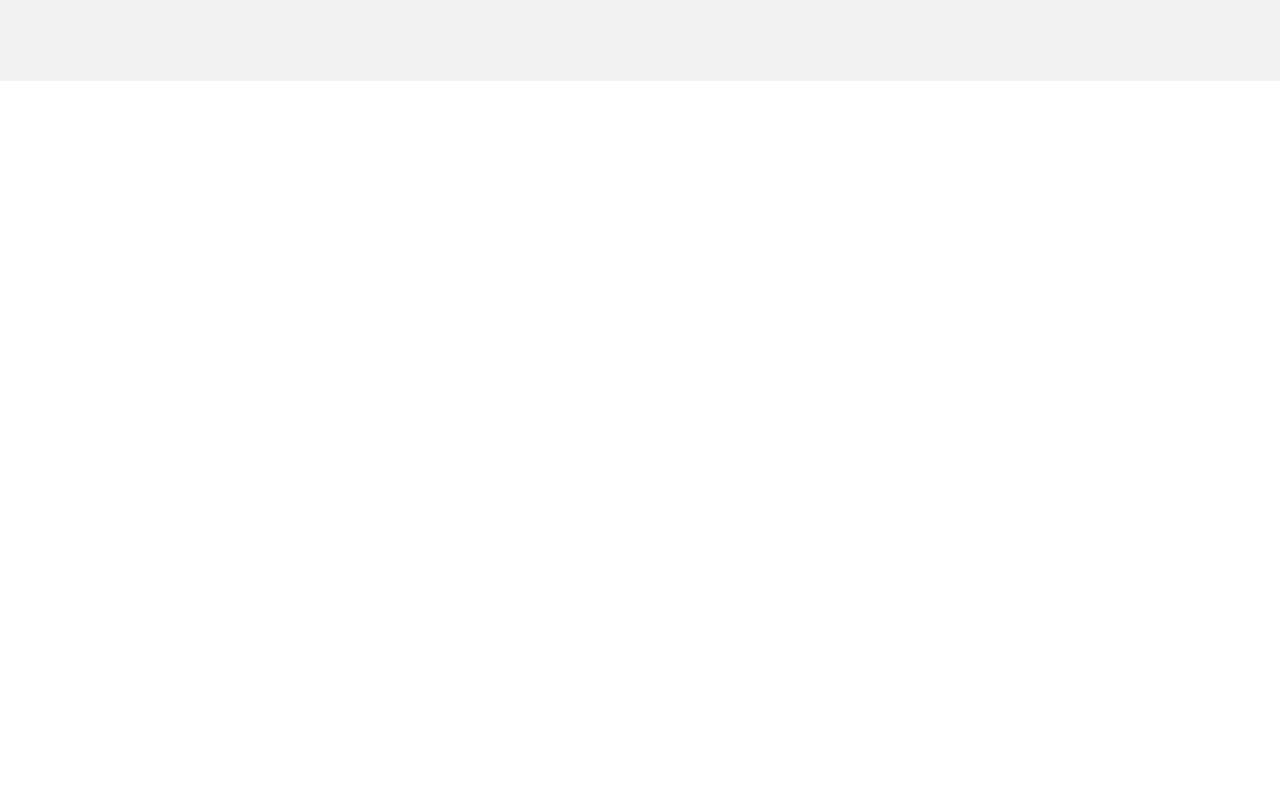
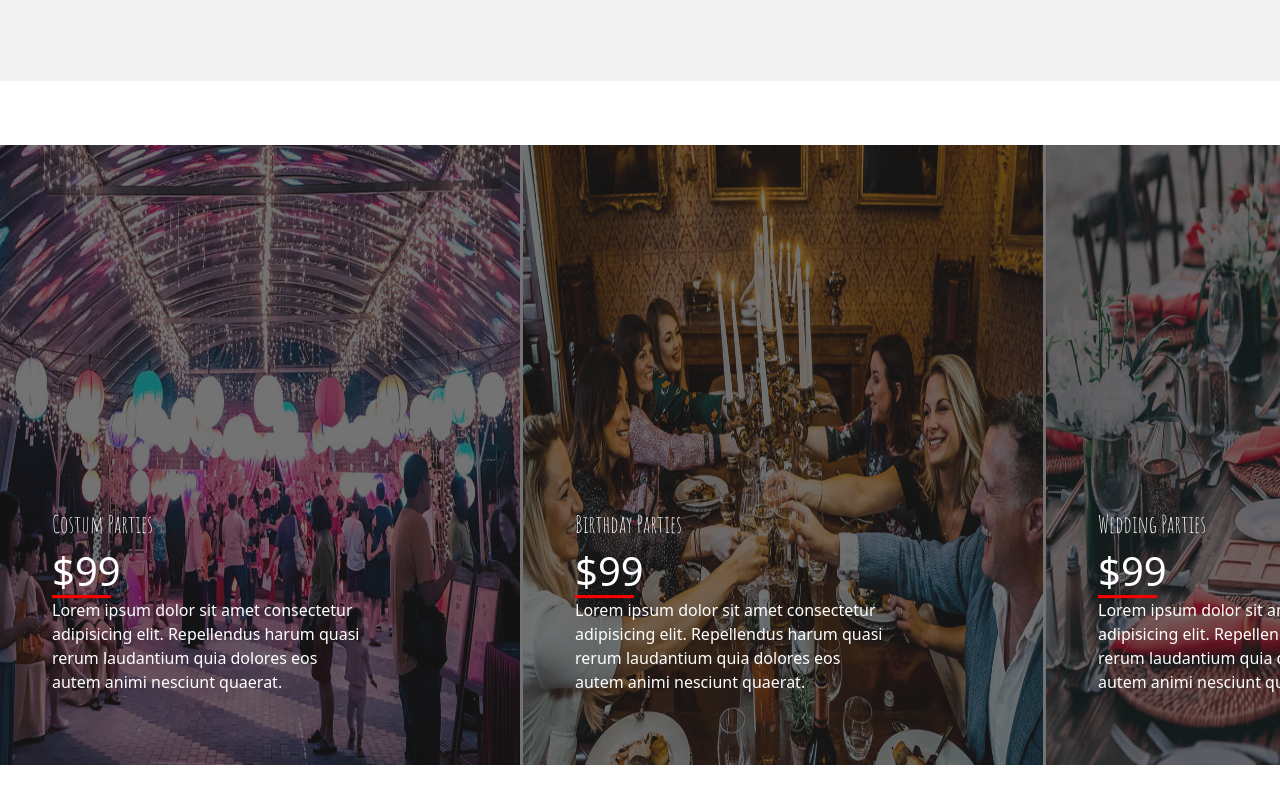
Before and after one commit to ELARBISABBAR/final_project_js_Doom_ELARBI_SABBAR, a website: page index.html in a window 1280 px wide. Shown: the part 4325-5128 px from the top of the page. Before the commit the page ends 4406 px from the top, so only its background shows below. Drawn offline with nearby package versions, Linux system fonts and the light colour scheme; files whose address does not match are found by name.

Commit message:
events full html and css

```diff
--- a/index.html
+++ b/index.html
@@ -44,11 +44,6 @@
                         </div>
                     </div>
                 </div>
-                <!-- <div class="navigateur">
-                        <span class="item"></span>
-                        <span class="item"></span>
-                        <span class="item"></span>
-                    </div> -->
 
             </div>
         </nav>
@@ -71,18 +66,6 @@
                 <img class="animated" src="./public/images/hero-img.png" alt="">
             </div>
 
-            <!-- <div id="carousel8" class="carousel-container-watch">
-
-                <div class="carousel">
-
-                    <video src="./public/videos/video.mp4"></video>
-
-                </div>
-
-                <button carouselBtn="carousel1" class="previous">Previous</button>
-                <button carouselBtn="carousel1" class="next">Next</button>
-
-            </div> -->
         </div>
     </header>
     <main>
@@ -200,6 +183,7 @@
                 </div>
             </div>
         </section>
+        <!-- menu-->
 
         <section class="menu" id="Menu">
             <div class="menu section">
@@ -557,6 +541,52 @@
 
         </section>
 
+        <!-- Events-->
+
+         <section class="" id="Events">
+            <div class="image-gallery">
+                <div class="gallery-inner">
+                    <div class="gallery-item">
+                        <img width="520" height="620" src="./public/images/events-1.jpg" alt="">
+                        <div class="caption">
+                            <h4>Costum Parties</h4>
+                            <h1>$99</h1>
+                            <p>Lorem ipsum dolor sit amet consectetur adipisicing elit. Repellendus harum quasi
+                                rerum laudantium quia dolores eos <br> autem animi nesciunt quaerat.</p>
+                        </div>
+                    </div>
+                    <div class="gallery-item">
+                        <img width="520" height="620" src="./public/images/events-2.jpg" alt="">
+                        <div class="caption">
+                            <h4>Birthday Parties</h4>
+                            <h1>$99</h1>
+                            <p>Lorem ipsum dolor sit amet consectetur adipisicing elit. Repellendus harum quasi
+                                rerum laudantium quia dolores eos autem animi nesciunt quaerat.</p>
+                        </div>
+                    </div>
+                    <div class="gallery-item">
+                        <img width="520" height="620" src="./public/images/events-3.jpg" alt="">
+                        <div class="caption">
+                            <h4>Wedding Parties</h4>
+                            <h1>$99</h1>
+                            <p>Lorem ipsum dolor sit amet consectetur adipisicing elit. Repellendus harum quasi
+                                rerum laudantium quia dolores eos <br> autem animi nesciunt quaerat.</p>
+                        </div>
+                    </div>
+                    <div class="gallery-item">
+                        <img width="520" height="620" src="./public/images/events-4.jpg" alt="">
+                        <div class="caption">
+                            <h4>Costum Parties</h4>
+                            <h1>$99</h1>
+                            <p>Lorem ipsum dolor sit amet consectetur adipisicing elit. Repellendus harum quasi
+                                rerum laudantium quia dolores eos <br> autem animi nesciunt quaerat.</p>
+                        </div>
+                    </div>
+                </div>
+            </div>
+
+        </section>
+
     </main>
 
 
--- a/src/sass/app.sass
+++ b/src/sass/app.sass
@@ -3,3 +3,4 @@
 @import ./modules/header/_header
 @import ./modules/about/about
 @import ./modules/menu/_menu
+@import ./modules/events/events
--- /dev/null
+++ b/src/sass/modules/events/events.sass
@@ -0,0 +1,52 @@
+.image-gallery
+    width: 100%
+    overflow: hidden
+    position: relative
+    padding: 8vh 0
+    .gallery-inner
+        display: flex
+        gap: 3px
+        transition: transform 0.5s ease-in-out
+        position: relative
+        .gallery-item
+            position: relative
+            display: inline-block
+            width: 100%
+        &::before
+            content: ""
+            position: absolute
+            top: 0
+            left: 0
+            width: 136vw
+            height: 100%
+            background-color: rgba(31, 30, 30, 0.621)
+            z-index: 1
+        .caption
+            position: absolute
+            top: 75%
+            left: 40%
+            transform: translate(-50%, -50%)
+            color: white
+            max-width: 80%
+            z-index: 2
+            h1
+                border-bottom: solid 3px red
+                width: 19%
+                margin: 0
+
+            h4
+                font-family: amatic
+
+@media (max-width: 428px)
+    .gallery-item
+        img
+            width: 200vw
+        &::before
+            content: ""
+            position: absolute
+            top: 0
+            left: 0
+            width: 200vw
+            height: 100%
+            background-color: rgba(31, 30, 30, 0.621)
+            z-index: 1
```
Also changed, not shown: public/css/app.css, 1 other file.
